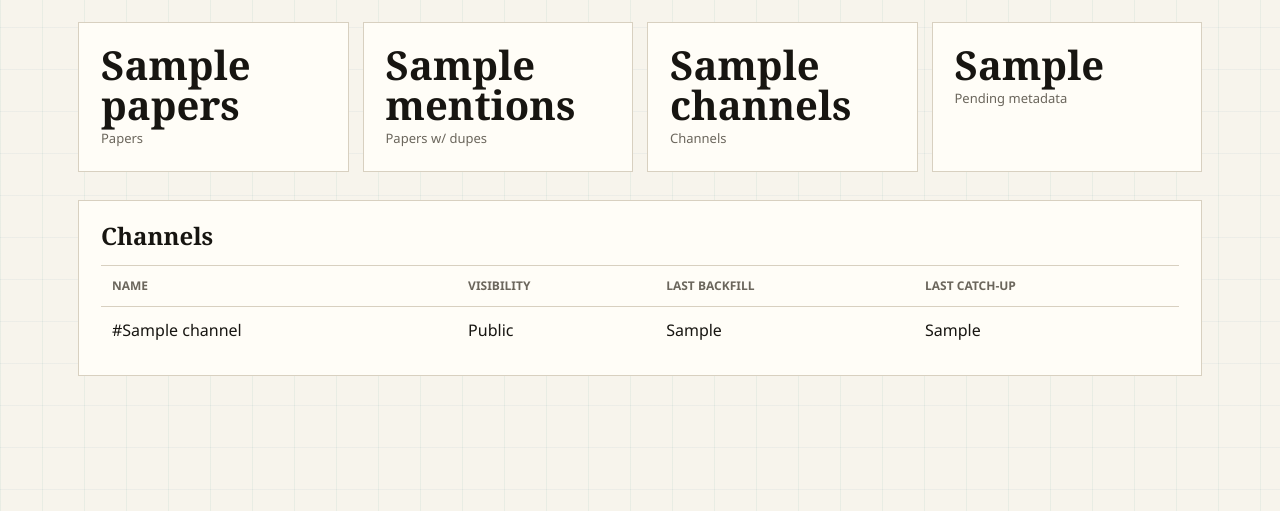
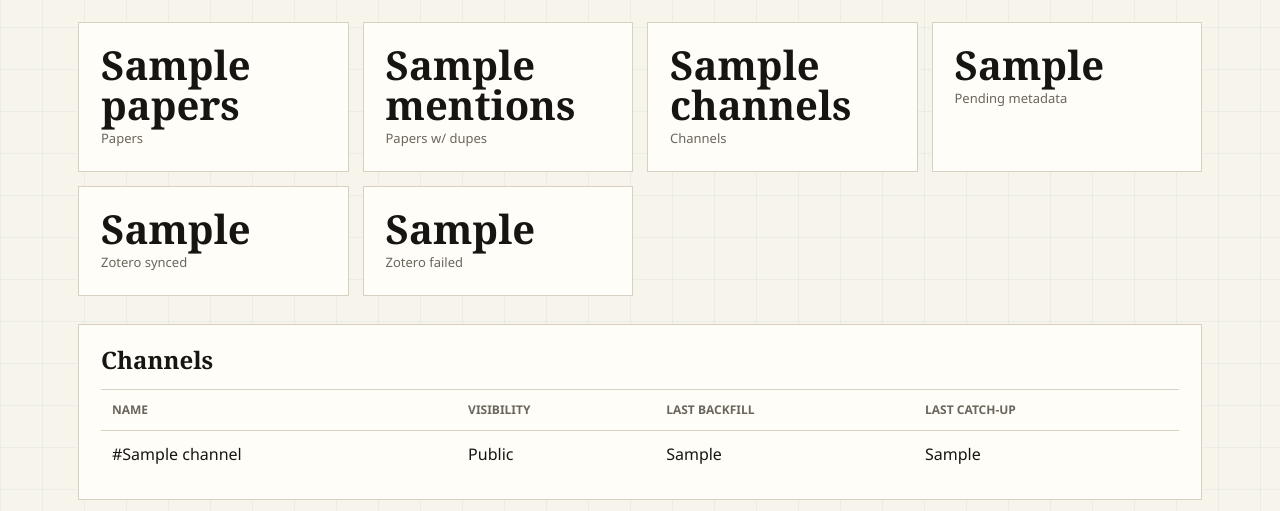
Before and after one commit to mattiagreiche/slack-paper-bot, a FastAPI app: template app/templates/status.html in a window 1280 px wide. Shown: the part 183-694 px from the top of the page. Run offline with FastAPI, Linux system fonts and the light colour scheme; the template is opened without the code that fills it: most values are stand-ins (such as "Sample title", 1, 10 or a date in 2020).

Commit message:
feat: show Zotero sync counts on status page
Adds synced/failed Zotero counts to the local status page for basic operator visibility.

```diff
--- a/app/main.py
+++ b/app/main.py
@@ -181,6 +181,14 @@ def status_page(request: Request, db: Session = Depends(get_db)):
             select(func.count(Paper.id)).where(Paper.metadata_status == "pending")
         )
         or 0,
+        "zotero_synced": db.scalar(
+            select(func.count(ZoteroItemSync.paper_id)).where(ZoteroItemSync.sync_status == "synced")
+        )
+        or 0,
+        "zotero_failed": db.scalar(
+            select(func.count(ZoteroItemSync.paper_id)).where(ZoteroItemSync.sync_status == "failed")
+        )
+        or 0,
     }
     channels = db.scalars(select(SlackChannel).order_by(SlackChannel.name)).all()
     return templates.TemplateResponse(
--- a/app/templates/status.html
+++ b/app/templates/status.html
@@ -11,6 +11,8 @@
   <div><strong>{{ counts.mentions }}</strong><span>Papers w/ dupes</span></div>
   <div><strong>{{ counts.channels }}</strong><span>Channels</span></div>
   <div><strong>{{ counts.pending_metadata }}</strong><span>Pending metadata</span></div>
+  <div><strong>{{ counts.zotero_synced }}</strong><span>Zotero synced</span></div>
+  <div><strong>{{ counts.zotero_failed }}</strong><span>Zotero failed</span></div>
 </section>
 
 <section class="table-section">
```
